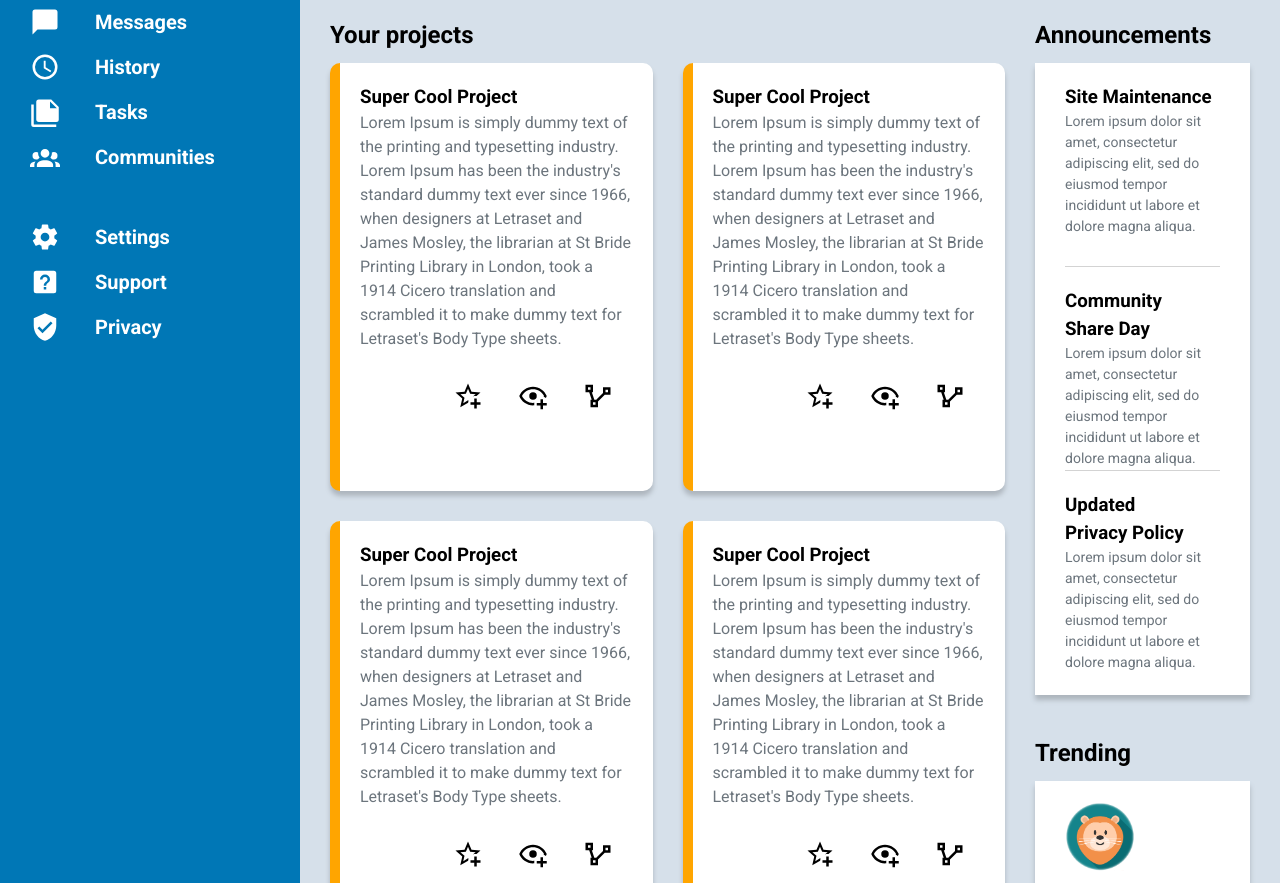
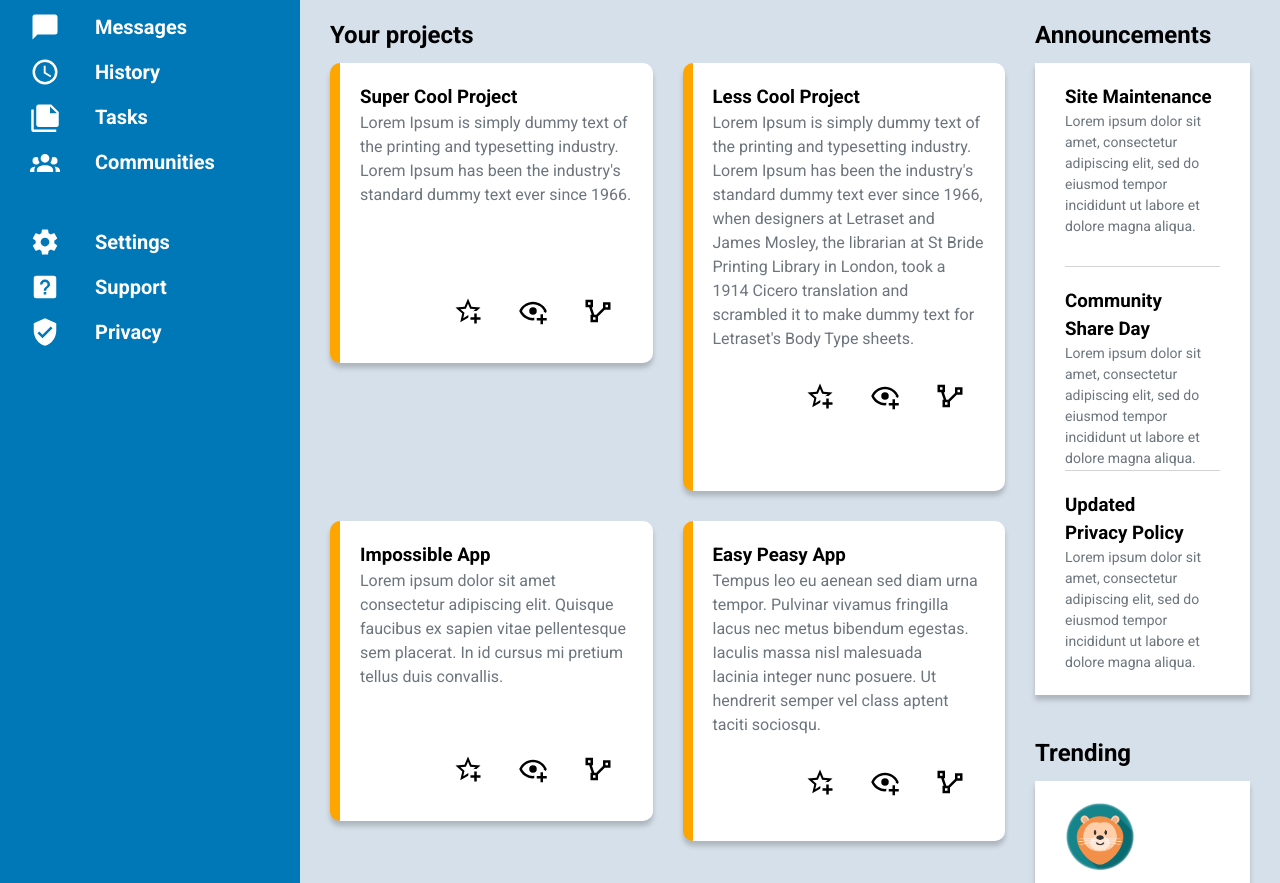
Before and after one commit to StepByStep2002/Admin-Dashboard, a plain HTML site: page index.html in a window 1280 px wide. Shown: the part 203-1086 px from the top of the page. Drawn offline with Linux system fonts and the light colour scheme; a web font is replaced by a local one.

Commit message:
Minor changes
Added different flavour text and headers for cards in main section.
Added min-height 300px for .sectionCard.
Changed .sideBarLogo padding-top to 15px to align it better with other
elements.

```diff
--- a/index.html
+++ b/index.html
@@ -138,10 +138,7 @@
                     <div class="sectionCard">
                         <h3>Super Cool Project</h3>
                         <p> Lorem Ipsum is simply dummy text of the printing and typesetting industry.
-                            Lorem Ipsum has been the industry's standard dummy text ever since 1966,
-                            when designers at Letraset and James Mosley,
-                            the librarian at St Bride Printing Library in London,
-                            took a 1914 Cicero translation and scrambled it to make dummy text for Letraset's Body Type sheets.
+                            Lorem Ipsum has been the industry's standard dummy text ever since 1966.
                         </p>
                         <div class="sectionCardActions">
                             <div>
@@ -165,7 +162,7 @@
                         </div>
                     </div>
                     <div class="sectionCard">
-                        <h3>Super Cool Project</h3>
+                        <h3>Less Cool Project</h3>
                         <p> Lorem Ipsum is simply dummy text of the printing and typesetting industry.
                             Lorem Ipsum has been the industry's standard dummy text ever since 1966,
                             when designers at Letraset and James Mosley,
@@ -194,12 +191,11 @@
                         </div>
                     </div>
                     <div class="sectionCard">
-                        <h3>Super Cool Project</h3>
-                        <p> Lorem Ipsum is simply dummy text of the printing and typesetting industry.
-                            Lorem Ipsum has been the industry's standard dummy text ever since 1966,
-                            when designers at Letraset and James Mosley,
-                            the librarian at St Bride Printing Library in London,
-                            took a 1914 Cicero translation and scrambled it to make dummy text for Letraset's Body Type sheets.
+                        <h3>Impossible App</h3>
+                        <p>
+                            Lorem ipsum dolor sit amet consectetur adipiscing elit.
+                            Quisque faucibus ex sapien vitae pellentesque sem placerat.
+                            In id cursus mi pretium tellus duis convallis.
                         </p>
                         <div class="sectionCardActions">
                             <div>
@@ -223,12 +219,11 @@
                         </div>
                     </div>
                     <div class="sectionCard">
-                        <h3>Super Cool Project</h3>
-                        <p> Lorem Ipsum is simply dummy text of the printing and typesetting industry.
-                            Lorem Ipsum has been the industry's standard dummy text ever since 1966,
-                            when designers at Letraset and James Mosley,
-                            the librarian at St Bride Printing Library in London,
-                            took a 1914 Cicero translation and scrambled it to make dummy text for Letraset's Body Type sheets.
+                        <h3>Easy Peasy App</h3>
+                        <p> Tempus leo eu aenean sed diam urna tempor.
+                            Pulvinar vivamus fringilla lacus nec metus bibendum egestas.
+                            Iaculis massa nisl malesuada lacinia integer nunc posuere.
+                            Ut hendrerit semper vel class aptent taciti sociosqu.
                         </p>
                         <div class="sectionCardActions">
                             <div>
@@ -252,7 +247,7 @@
                         </div>
                     </div>
                     <div class="sectionCard">
-                        <h3>Super Cool Project</h3>
+                        <h3>Ad Blocker</h3>
                         <p> Lorem Ipsum is simply dummy text of the printing and typesetting industry.
                             Lorem Ipsum has been the industry's standard dummy text ever since 1966,
                             when designers at Letraset and James Mosley,
@@ -283,7 +278,7 @@
                         </div>
                     </div>
                     <div class="sectionCard">
-                        <h3>Super Cool Project</h3>
+                        <h3>Money Maker</h3>
                         <p> Lorem Ipsum is simply dummy text of the printing and typesetting industry.
                             Lorem Ipsum has been the industry's standard dummy text ever since 1966,
                             when designers at Letraset and James Mosley,
--- a/style.css
+++ b/style.css
@@ -87,7 +87,7 @@ nav
     align-items: center;
     color: white;
     font-size: 25px;
-    padding-top: 10px;
+    padding-top: 15px;
     padding-left: 20px;
     gap: 15px;
 }
@@ -243,6 +243,7 @@ section
 {
     height: fit-content;
     width: fit-content;
+    min-height: 300px;
 
     display: grid;
     grid-template-rows: min-content 1fr 0.5fr;
```
